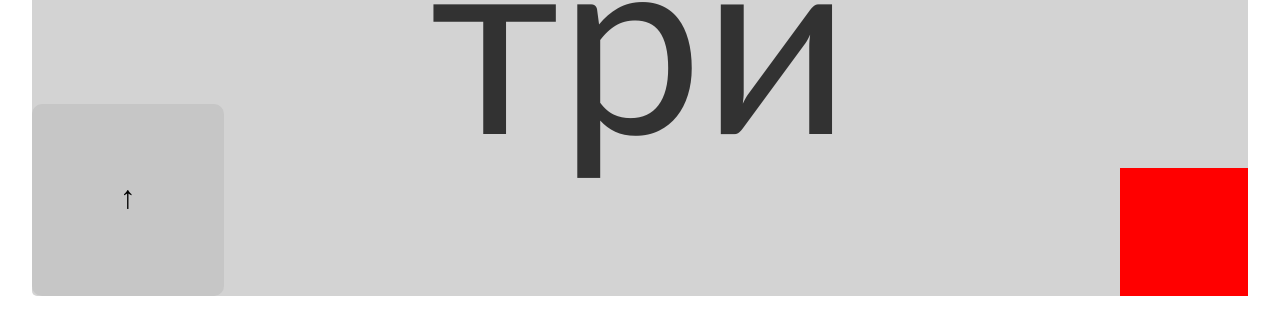
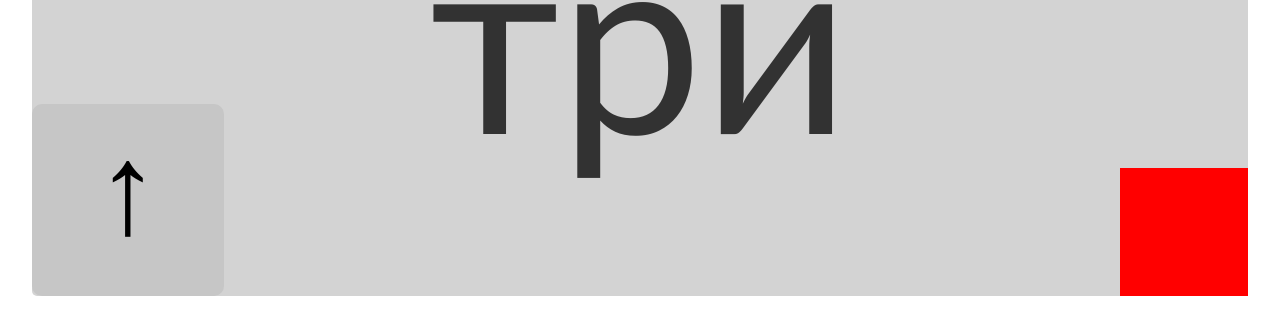
Before and after one commit to fewfw3r32/fewfw3r32.github.io, a plain HTML site: page index.html in a window 1280 px wide. Shown: the part 344-678 px from the top of the page. Drawn offline with Linux system fonts and the light colour scheme.

Commit message:
Update style.css

```diff
--- a/style.css
+++ b/style.css
@@ -60,6 +60,6 @@ background-color: #c6c6c6;
 bottom: 0;
 left: 0;
 border-style: none;
-font-size: 200%;
-padding-bottom: 6px;
+font-size: 800%;
+padding-bottom: 24px;
 }
```
